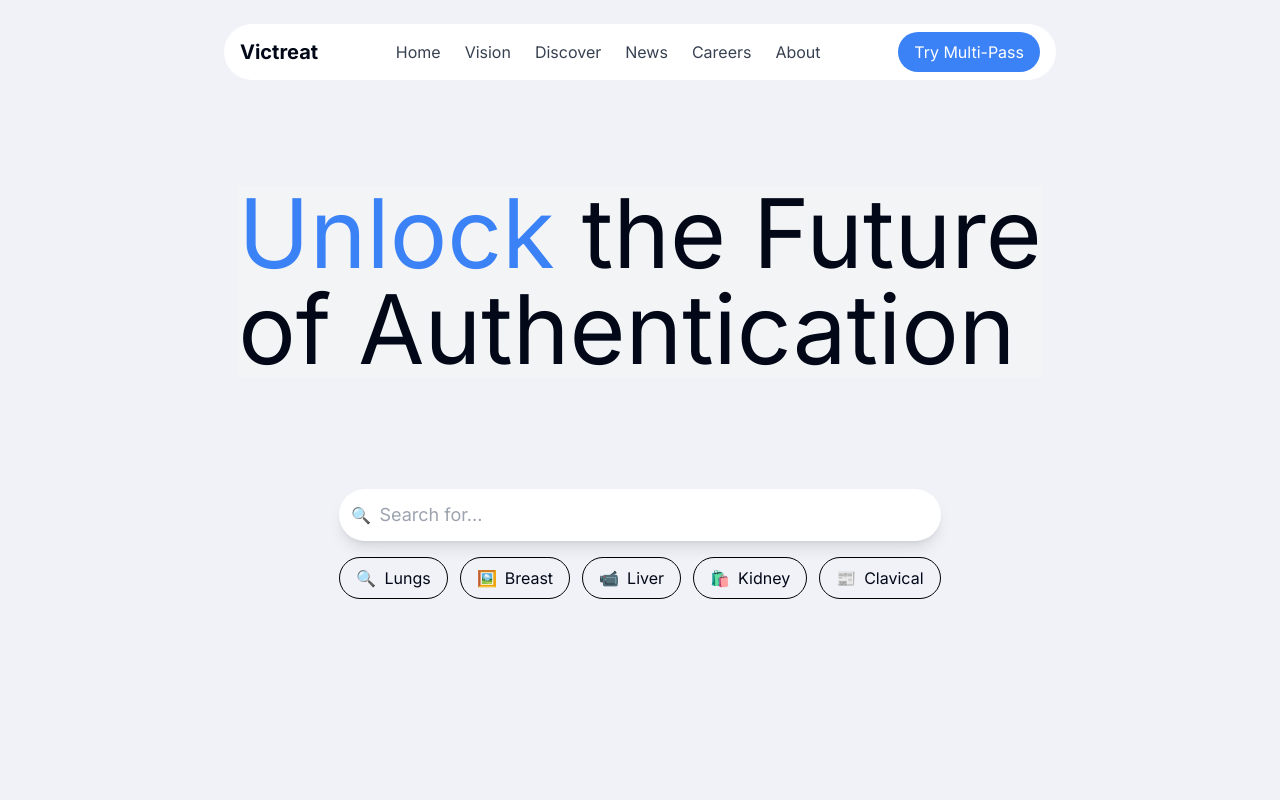
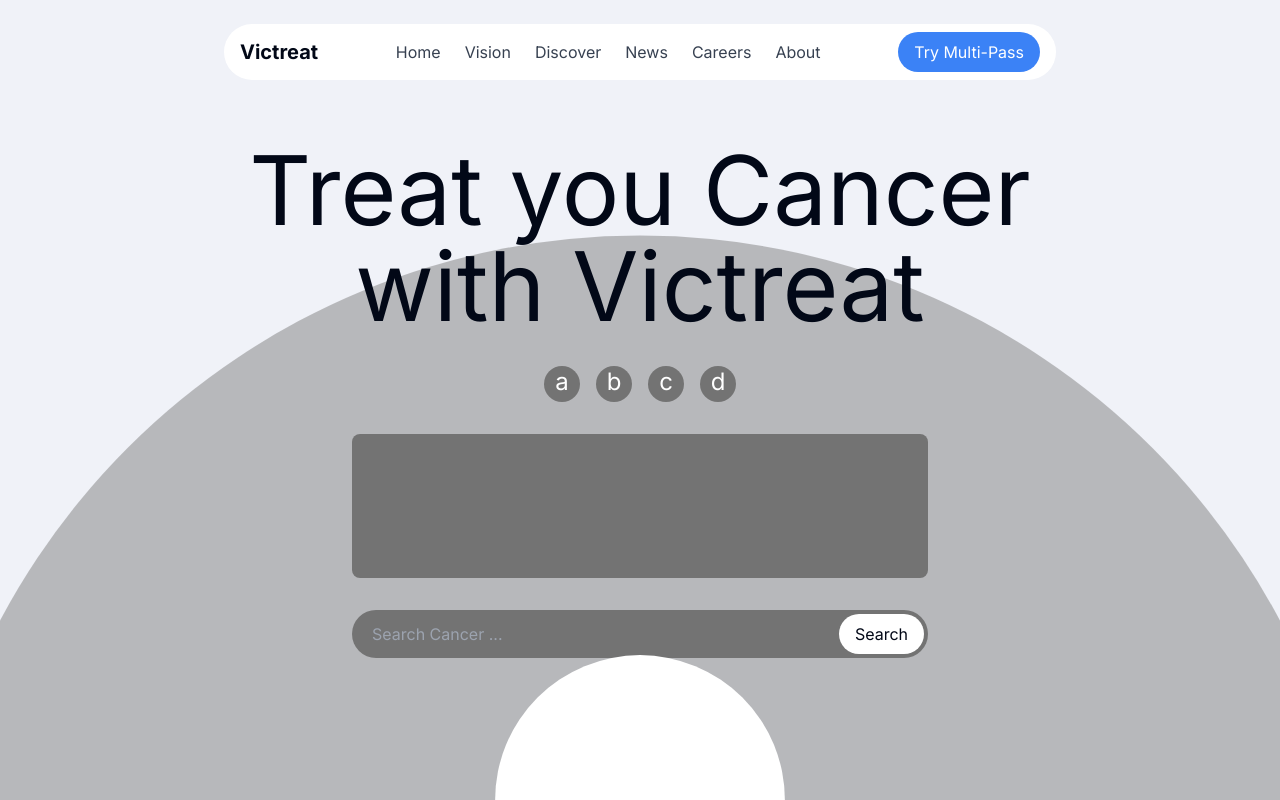
Before and after one commit to zaineli/victreat, a Next.js app: page / in a window 1280 px wide. Shown: the top 800 px of the page. Built offline with nearby package versions, Linux system fonts and the light colour scheme.

Commit message:
reworked hero section and purpose section

```diff
--- a/app/globals.css
+++ b/app/globals.css
@@ -150,3 +150,36 @@
       transition: all 2s ease;
     }
   }
+
+
+  .circle-a {
+    position: absolute;
+    /* left: 0;
+    top: 25%;
+    height: 100vh;
+    width: 100vw; */
+    inset: 0;
+    background: grey;
+    opacity: 0.5;
+    z-index: -1;
+    clip-path: circle(50% at 50% 60%);
+    transition: all 0.5s ease-in-out;
+  }
+
+  .circle-b {
+    position: absolute;
+    inset: 0;
+    background: white;
+    /* left: 0;
+    top: 25%;
+    height: 100vh;
+    width: 100vw; */
+    /* opacity: 0.5; */
+    z-index: 1;
+    clip-path: circle(10% at 50% 50%);
+    transition: all 0.5s ease-in-out;
+  }
+
+  .expand {
+    clip-path: circle(100% at 50% 110%);
+  }
--- a/app/layout.tsx
+++ b/app/layout.tsx
@@ -10,7 +10,7 @@ const fontSans = FontSans({
 })
 
 export const metadata: Metadata = {
-  title: "Create Next App",
+  title: "Victreat | Treat you Cancer with Victory",
   description: "Generated by create next app",
 };
 
--- a/app/page.tsx
+++ b/app/page.tsx
@@ -14,8 +14,9 @@ export default function Home() {
   const purposeLines =
     "Our purpose is to revolutionize cancer treatment with innovative therapies ensuring personalized and effective care for every patient.";
 
-  const technologyLines =
-    "Our technology harnesses cutting-edge innovations to deliver precise and personalized cancer treatments, improving patient outcomes. We integrate advanced research with state-of-the-art tools to lead the future of oncology care.";
+  const [ref, isInView] = useSectionInView({ threshold: 0.8 });
+
+  console.log({ isInView })
 
 
   const containerVariantsA: Variants = {
@@ -41,13 +42,25 @@ export default function Home() {
   };
 
   return (
-    <div className="bg-customGray ">
-      <section className="h-screen flex items-center flex-col justify-center gap-24">
-        <HeroText />
-        <SearchBar />
+    <div className=" ">
+      <section className="relative">
+
+        <section ref={ref} className="h-screen flex items-center flex-col justify-center gap-8">
+          <h1 className="text-8xl text-center">Treat you Cancer <br /> with Victreat</h1>
+          <ul className="flex gap-4 text-2xl w-48 text-center">
+            <li className="rounded-full bg-neutral-500 aspect-square flex-1 block text-white">a</li>
+            <li className="rounded-full bg-neutral-500 aspect-square flex-1 block text-white">b</li>
+            <li className="rounded-full bg-neutral-500 aspect-square flex-1 block text-white">c</li>
+            <li className="rounded-full bg-neutral-500 aspect-square flex-1 block text-white">d</li>
+          </ul>
+          <div className="h-36 w-[36rem] bg-neutral-500 rounded-lg text-2xl"></div>
+          <div className="w-[36rem] bg-neutral-500 rounded-full flex p-1">
+            <input type="text" name="" className=" flex-1 bg-transparent text-white py-2 px-4 placeholder:text-grey" id="" placeholder="Search Cancer ..." />
+            <button className="px-4 bg-white rounded-full">Search</button>
+          </div>
         </section>
-      <section className="bg-white h-screen flex flex-col md:flex-row items-center justify-between gap-8 md:gap-24 px-4 md:px-12 lg:px-40">
-        {/* <AnimatedText title="/ Purpose" textLines={purposeLines} /> */}
+
+        <section className=" z-50 relative h-screen flex flex-col md:flex-row items-start justify-between gap-8 md:gap-24 px-4 md:px-12 lg:px-40">
           <div className="flex-1">
             <h1 className="text-3xl font-semibold mb-8">\ Purpose</h1>
             <TextSplitter text={purposeLines} />
@@ -60,8 +73,11 @@ export default function Home() {
             />
           </div>
         </section>
+
+        <div className={`circle-a ${isInView ? '' : 'expand'}`}></div>
+        <div className={`circle-b ${isInView ? '' : 'expand'}`}></div>
+      </section>
       <section className="bg-white h-screen flex flex-col md:flex-row items-center justify-between gap-8 md:gap-24 px-4 md:px-12 lg:px-40">
-        {/* <AnimatedText title="/ Purpose" textLines={purposeLines} /> */}
         <div className="flex-1 max-w-[calc(50%-2rem)] h-full flex items-center justify-center ">
           <AnimatedImage
             src="https://images.unsplash.com/photo-1581360742512-021d5b2157d8?w=500&auto=format&fit=crop&q=60&ixlib=rb-4.0.3&ixid=M3wxMjA3fDB8MHxzZWFyY2h8MTh8fGhvc3BpdGFsfGVufDB8fDB8fHww"
@@ -80,7 +96,6 @@ export default function Home() {
           alt="hero"
           containerVariants={containerVariantsB}
         />
-        {/* <AnimatedText title="/ Technology" textLines={technologyLines} /> */}
       </section>
       <CallToAction />
       <News />
```
Lines whose indentation alone changed are shown as unchanged.
